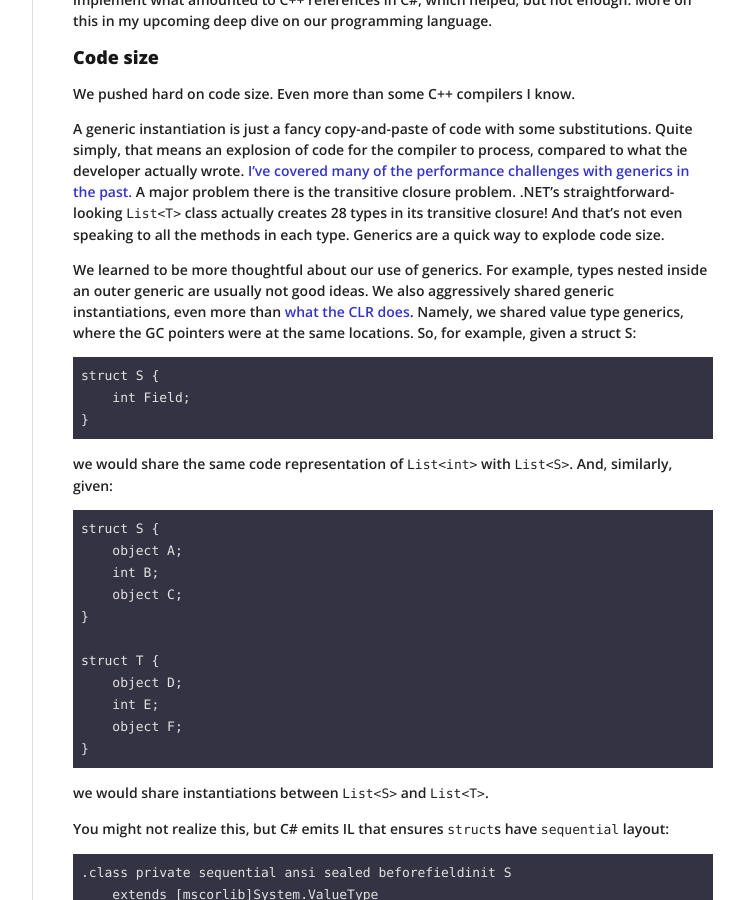
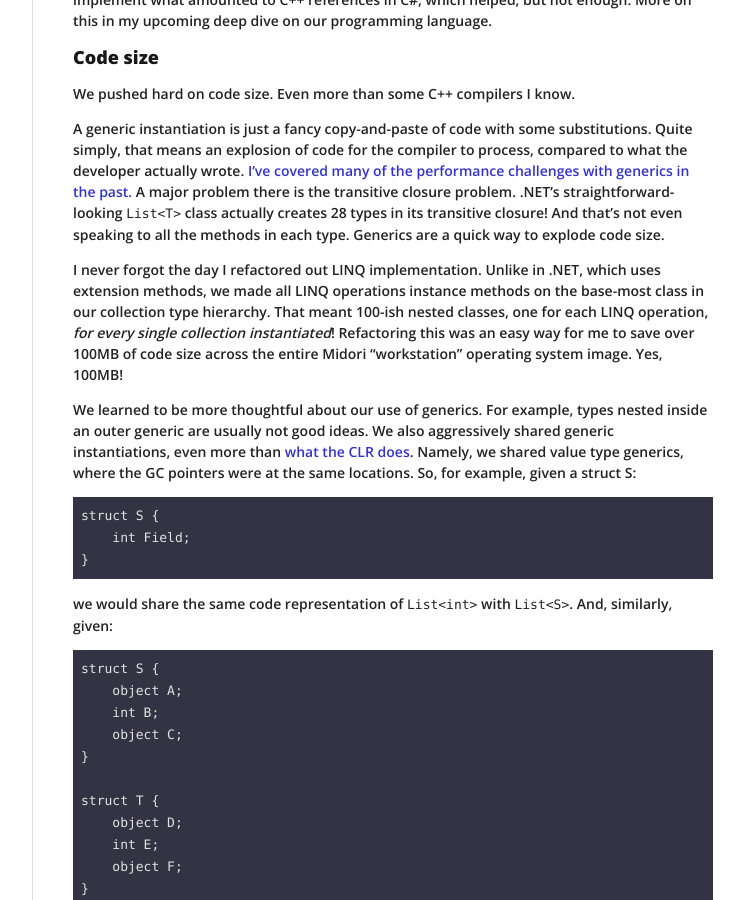
Before and after one commit to joeduffy/joeduffy.github.io, a Jekyll site: the page built from _posts/2015-12-19-safe-native-code.md, in a window 1280 px wide and 900 px high, scrolled down 12328 px. Shown: the whole window, without its empty margins (378-1122 px from the left). Built offline with Jekyll 4.4.1, drawn with Linux system fonts in a browser that asks for light colours; nearby versions of some CDN libraries; Markdown is read by kramdown in place of the engine named in the settings.

Commit message:
Add colorful generics code size example

```diff
--- a/_posts/2015-12-19-safe-native-code.md
+++ b/_posts/2015-12-19-safe-native-code.md
@@ -566,6 +566,11 @@ performance challenges with generics in the past.](
 http://joeduffyblog.com/2011/10/23/on-generics-and-some-of-the-associated-overheads/)  A major problem there is the
 transitive closure problem.  .NET's straightforward-looking `List<T>` class actually creates 28 types in its transitive
 closure!  And that's not even speaking to all the methods in each type.  Generics are a quick way to explode code size.
+
+I never forgot the day I refactored out LINQ implementation.  Unlike in .NET, which uses extension methods, we made all
+LINQ operations instance methods on the base-most class in our collection type hierarchy.  That meant 100-ish nested
+classes, one for each LINQ operation, *for every single collection instantiated*!  Refactoring this was an easy way for
+me to save over 100MB of code size across the entire Midori "workstation" operating system image.  Yes, 100MB!
 
 We learned to be more thoughtful about our use of generics.  For example, types nested inside an outer generic are
 usually not good ideas.  We also aggressively shared generic instantiations, even more than [what the CLR does](
```
